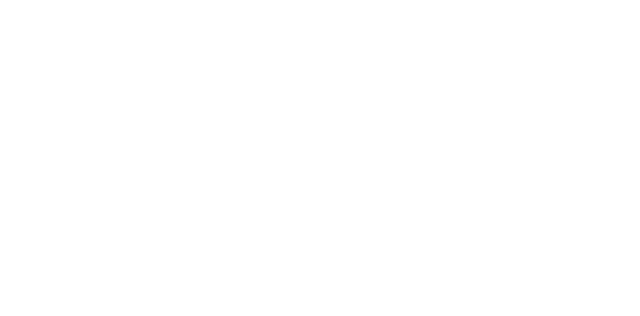
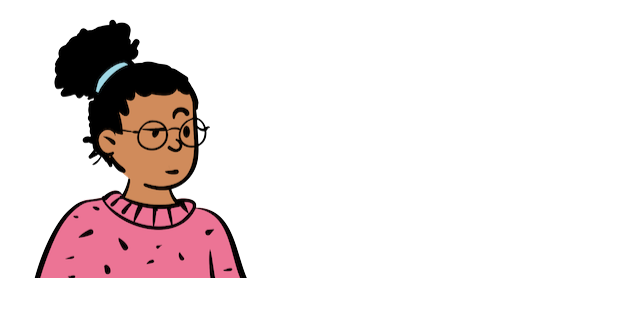
Before and after one commit to shit006/portfolio, a plain HTML site: page index.html in a window 1280 px wide. Shown: the whole page, without its empty margins (0-640 px from the left). Drawn offline with Linux system fonts and the light colour scheme.

Commit message:
Update index.html

```diff
--- a/index.html
+++ b/index.html
@@ -6,6 +6,7 @@
     <title>Meu portfólio</title>
   </head>
   <body>
+    <img src="img/avatar-perfil.png" alt="avatar da Fernanda" srcset="" />
 
 
 
```
